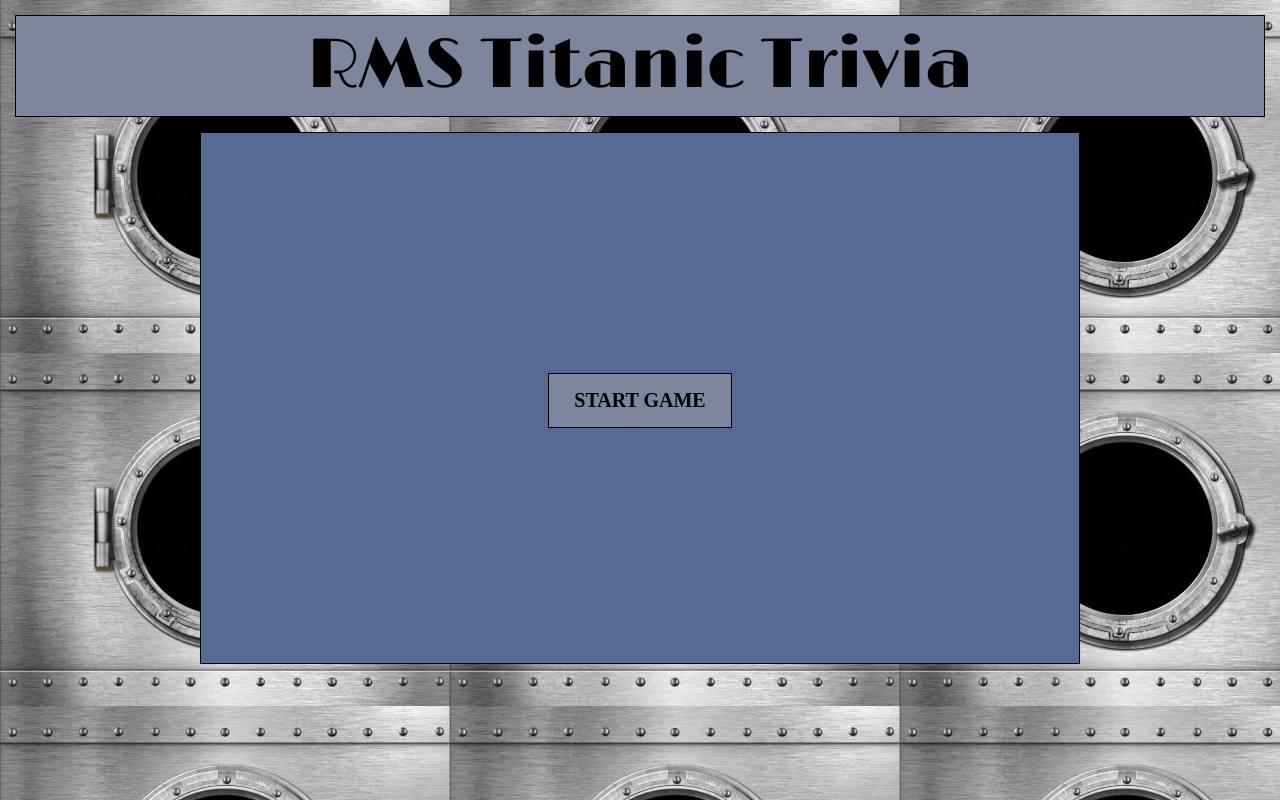
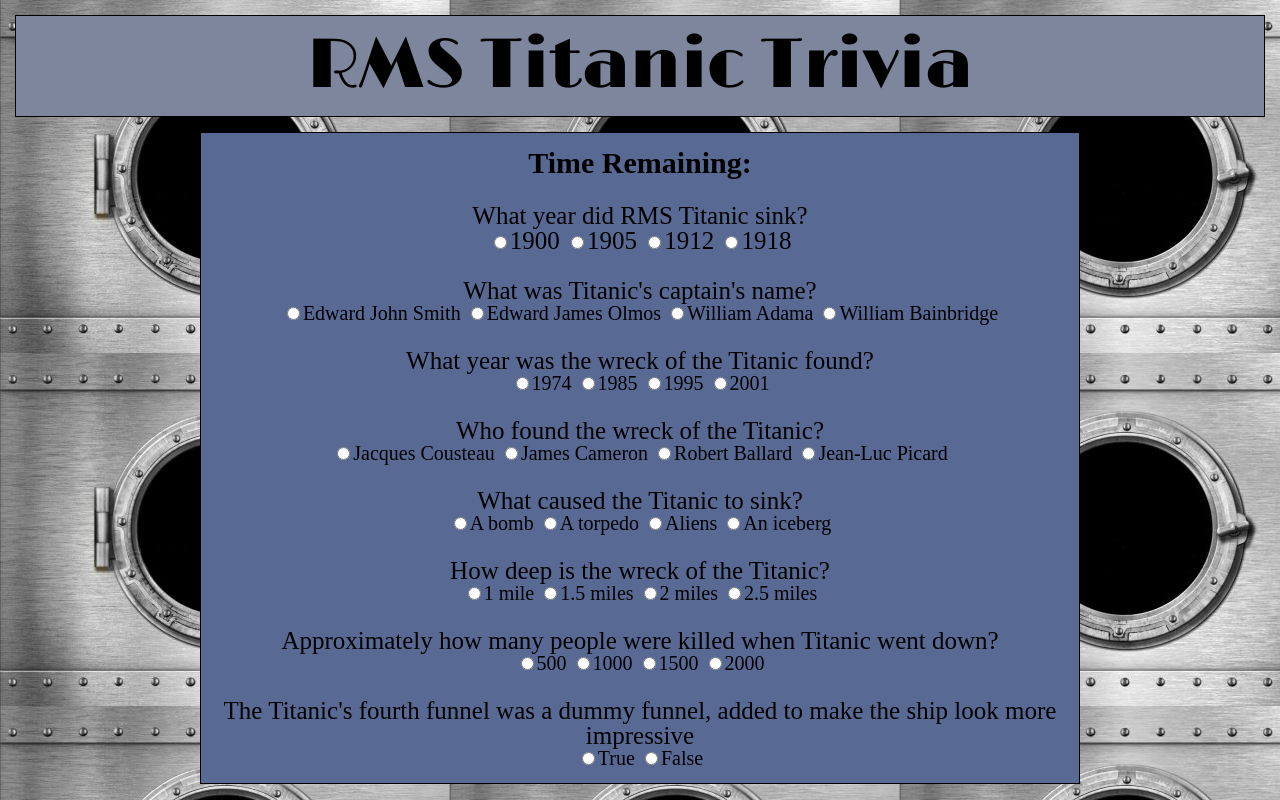
Before and after one commit to sdimartino510/TriviaGame, a plain HTML site: page index.html in a window 1280 px wide. Both pictures are taken after a click on the button "START GAME". Drawn offline with nearby package versions, Linux system fonts and the light colour scheme; a web font is replaced by a local one.

Commit message:
Adds trivia questions, styling, and visibility toggle

```diff
--- a/assets/css/style.css
+++ b/assets/css/style.css
@@ -23,7 +23,20 @@ body {
     min-width: 300px;
     font-size: 25px;
     text-align: center;
-    height: 500px;
+    min-height: 500px;
+}
+
+.hidden-box {
+    display: none;
+}
+
+.timer {
+    font-size: 30px;
+    font-weight: 700;
+}
+
+.answers {
+    font-size: 20px;
 }
 
 .button {
--- a/assets/javascript/app.js
+++ b/assets/javascript/app.js
@@ -4,6 +4,8 @@ $(document).ready(function() {
 
     $(document).on("click", ".button", function() {
         console.log("click");
+        $(".hidden-box").css("display", "block");
+        $(".button").css("display", "none");
 
     })
 
--- a/index.html
+++ b/index.html
@@ -23,6 +23,73 @@
             <h1>RMS Titanic Trivia</h1>
         </div>
         <div class="main-box">
+            <div class="hidden-box">
+                <p class="timer">Time Remaining:</p>
+                <br>
+                <p>What year did RMS Titanic sink?</p>
+                <p class="answers">
+                    <form>
+                        <input type="radio">1900
+                        <input type="radio">1905
+                        <input type="radio">1912
+                        <input type="radio">1918
+                    </form>
+                </p>
+                <br>
+                <p>What was Titanic's captain's name?</p>
+                <p class="answers">
+                    <input type="radio">Edward John Smith
+                    <input type="radio">Edward James Olmos
+                    <input type="radio">William Adama
+                    <input type="radio">William Bainbridge
+                </p>
+                <br>
+                <p>What year was the wreck of the Titanic found?</p>
+                <p class="answers">
+                    <input type="radio">1974
+                    <input type="radio">1985
+                    <input type="radio">1995
+                    <input type="radio">2001
+                </p>
+                <br>
+                <p>Who found the wreck of the Titanic?</p>
+                <p class="answers">
+                    <input type="radio">Jacques Cousteau
+                    <input type="radio">James Cameron
+                    <input type="radio">Robert Ballard
+                    <input type="radio">Jean-Luc Picard
+                </p>
+                <br>
+                <p>What caused the Titanic to sink?</p>
+                <p class="answers">
+                    <input type="radio">A bomb
+                    <input type="radio">A torpedo
+                    <input type="radio">Aliens
+                    <input type="radio">An iceberg
+                </p>
+                <br>
+                <p>How deep is the wreck of the Titanic?</p>
+                <p class="answers">
+                    <input type="radio">1 mile
+                    <input type="radio">1.5 miles
+                    <input type="radio">2 miles
+                    <input type="radio">2.5 miles
+                </p>
+                <br>
+                <p>Approximately how many people were killed when Titanic went down?</p>
+                <p class="answers">
+                    <input type="radio">500
+                    <input type="radio">1000
+                    <input type="radio">1500
+                    <input type="radio">2000
+                </p>
+                <br>
+                <p>The Titanic's fourth funnel was a dummy funnel, added to make the ship look more impressive</p>
+                <p class="answers">
+                    <input type="radio">True
+                    <input type="radio">False
+                </p>
+            </div>
             <button class="button">START GAME</button>
         </div>
 
```
